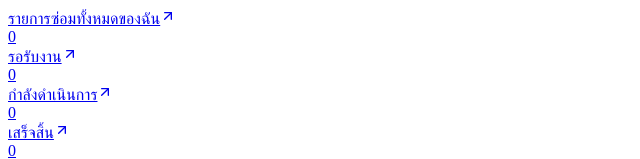
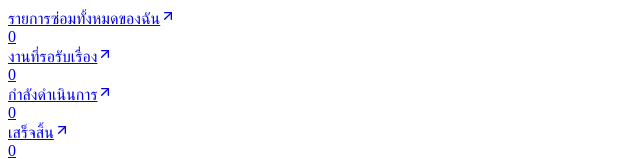
Before and after one commit to PKNMJC/RP-TRR_Client_Internship, a Next.js app: page /it/dashboard in a window 1280 px wide. Shown: the top 159 px of the page, without its empty margins (0-640 px from the left). Built offline with nearby package versions, Linux system fonts and the light colour scheme; no server answers.

Commit message:
Update dashborad it v2

```diff
--- a/src/app/it/dashboard/page.tsx
+++ b/src/app/it/dashboard/page.tsx
@@ -88,19 +88,11 @@ export default function ITDashboard() {
         // Calculate Repair Stats (My Repairs)
         const repairStats = {
           total: myRepairs.length,
-          waiting: myRepairs.filter(
-            (r) => r.status === "PENDING" || r.status === "ASSIGNED",
-          ).length, // "รอรับงาน" usually PENDING implies unassigned, but if assigned to me and pending start...
-          // Actually if it's assigned to me, it might be IN_PROGRESS or just assigned?
-          // Let's assume PENDING status checks on the ticket.
-          // Wait, if "My Repairs" includes tickets I accepted, they might be IN_PROGRESS.
-          // If "Pending" means "Waiting for me to accept", then it might NOT look like "My Repair" yet depending on backend logic.
-          // However, assuming the standard flow: I have been assigned.
+          waiting: allRepairs.filter((r) => r.status === "PENDING").length, // "งานที่รอรับเรื่อง" - Total unassigned pending tasks
           inProgress: myRepairs.filter((r) =>
             ["IN_PROGRESS", "REPAIRING"].includes(r.status),
           ).length,
           completed: myRepairs.filter((r) => r.status === "COMPLETED").length,
-          waiting_real: myRepairs.filter((r) => r.status === "PENDING").length,
         };
 
         // Calculate Loan Stats (Global - as IT monitors the system)
@@ -114,7 +106,7 @@ export default function ITDashboard() {
         setStats({
           repairs: {
             total: repairStats.total,
-            waiting: repairStats.waiting_real,
+            waiting: repairStats.waiting,
             inProgress: repairStats.inProgress,
             completed: repairStats.completed,
           },
@@ -139,7 +131,7 @@ export default function ITDashboard() {
 
   const getStatusLabel = (status: string) => {
     const labels: Record<string, string> = {
-      PENDING: "รอรับงาน",
+      PENDING: "งานที่รอรับเรื่อง",
       ASSIGNED: "มอบหมายแล้ว",
       IN_PROGRESS: "กำลังดำเนินการ",
       REPAIRING: "กำลังซ่อม",
@@ -171,7 +163,7 @@ export default function ITDashboard() {
             href="/it/repairs"
           />
           <StatCard
-            label="รอรับงาน"
+            label="งานที่รอรับเรื่อง"
             value={stats.repairs.waiting}
             href="/it/repairs?status=PENDING"
           />
```
